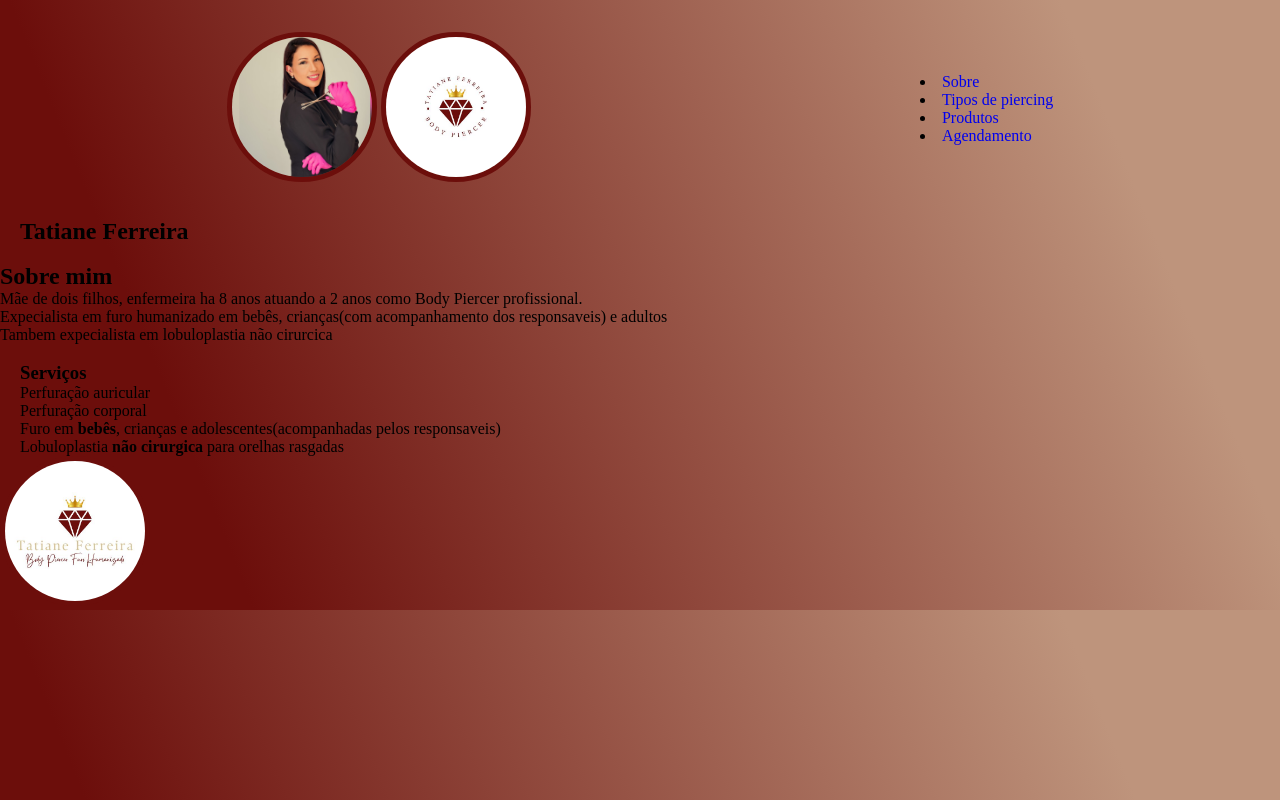
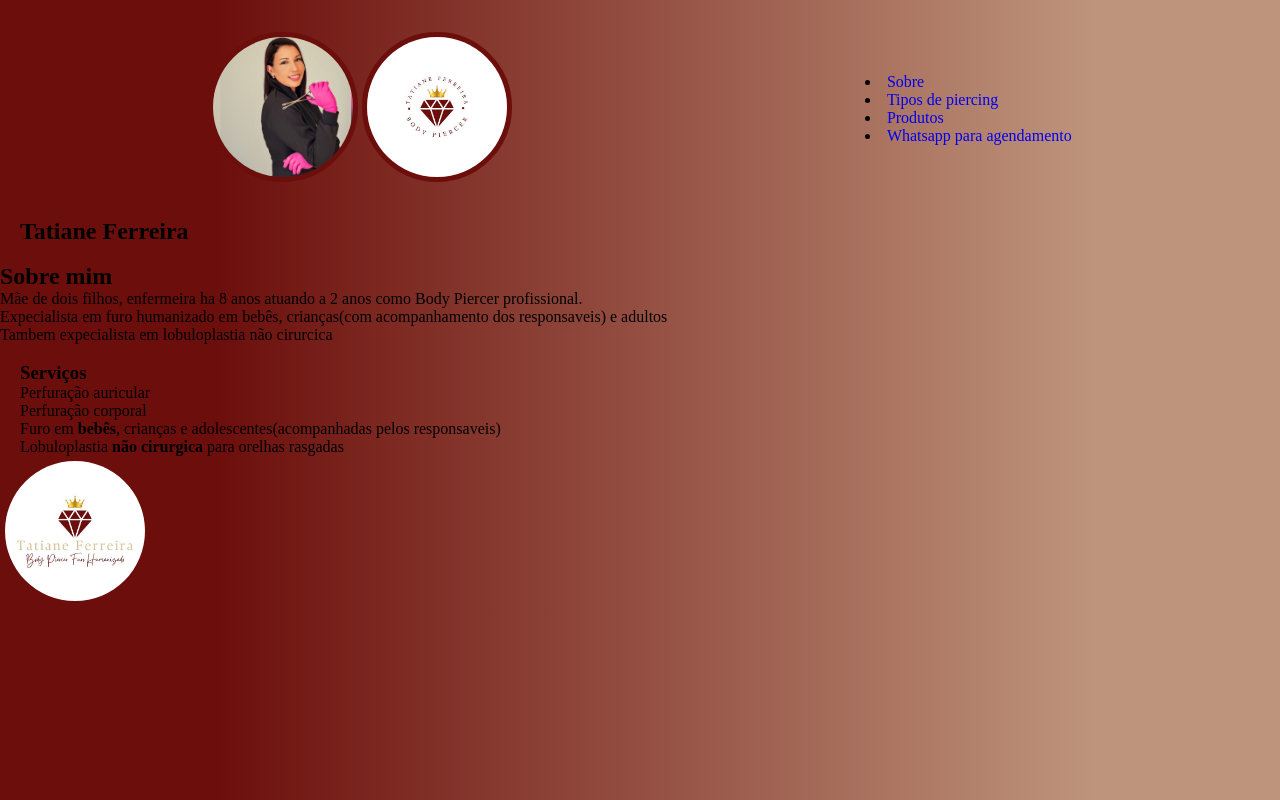
Before and after one commit to charutao/tati-ferreira-site-bro, a plain HTML site: page index.html in a window 1280 px wide. Drawn offline with Linux system fonts and the light colour scheme.

Commit message:
atualizaçao 1.2
atualizaçao 1.2

```diff
--- a/index.css
+++ b/index.css
@@ -11,7 +11,7 @@
 
 body{
     font-size: 100%;
-    background: linear-gradient(68.15deg, #6c0e0b 16.62%, #BE947C 85.61%);
+    background: linear-gradient(to right, #6c0e0b 16.62%, #BE947C 85.61%);
 }
 
  .cabecalho{
@@ -30,11 +30,8 @@ img{
     border: 5px solid #6c0e0b;
  }
 
- .cabecalho-menu{
-    display: flex;
-    gap: 32px;
-    text-decoration: none;
-   justify-content: flex-end;
+ .links{
+ text-decoration: none;
  }
 
  .tatiane{
@@ -49,3 +46,9 @@ img{
   align-items: center;
   flex-direction: row;
  }
+
+ .rodape texto{
+  display: flex;
+  align-items: center;
+
+ }
--- a/index.html
+++ b/index.html
@@ -17,16 +17,16 @@
         <img src="id visual.jpeg">
         </div>
 
-<div class="cabecalho-menu">
+<div class="links">
         <nav>
-            <li><a href="sobre mim>">Sobre</a></li>
+            <li><a href="index.html">Sobre</a></li>
             <li><a href="catalogo.html">Tipos de piercing</a></li>
             <li><a href="produtos.html">Produtos</a></li>
-            <li><a href="agendamento.html">Agendamento</a></li>
-        </div>
+            <li><a href="https://wa.me/5518997195799">Whatsapp para agendamento</a></li>
+        </div><!--links-->
 
         </nav>
-    </div><!---cabecalho-->
+    </div>
     </header>
 
              <main>
@@ -46,14 +46,13 @@
                     Mãe de dois filhos, enfermeira ha 8 anos atuando a 2 anos como Body Piercer profissional.
                     </p>
                     <P>
-
                     Expecialista em furo humanizado em bebês, crianças(com acompanhamento dos responsaveis)
                     e adultos
                     </P>
                     <p>Tambem expecialista em lobuloplastia não cirurcica</p>
                     <br>
 
-                </section>
+
 
                 <div class="serviços">
                 <h3>
@@ -72,6 +71,6 @@
                 </div>
 
              </footer>
-
+            </section>
 </body>
 </html>
--- a/produtos.css
+++ b/produtos.css
@@ -0,0 +1,10 @@
+*{
+    margin: 0;
+    padding: 0;
+    box-sizing: border-box;
+    text-decoration: none;
+
+}body{
+    font-size: 100%;
+    background:linear-gradient(62.15deg,#6c0e0b 20% , #BE947C 82.88%);
+}
```
Also changed, not shown: agendamento.html (+5 -0 lines).
